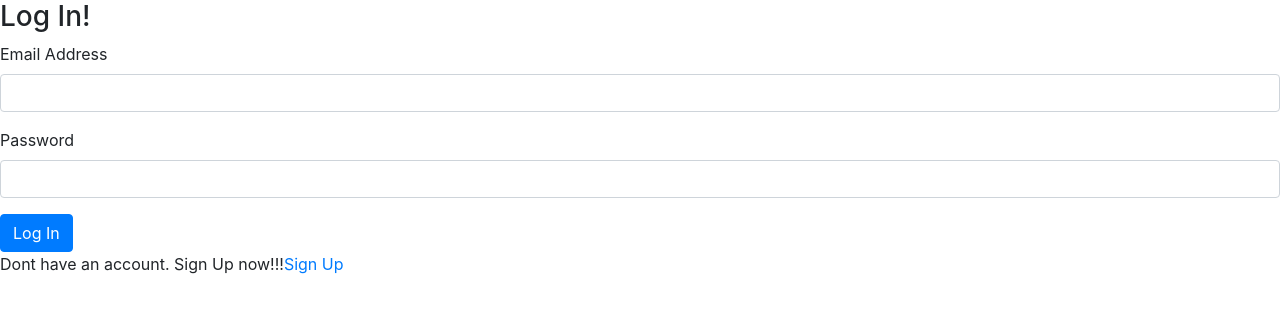
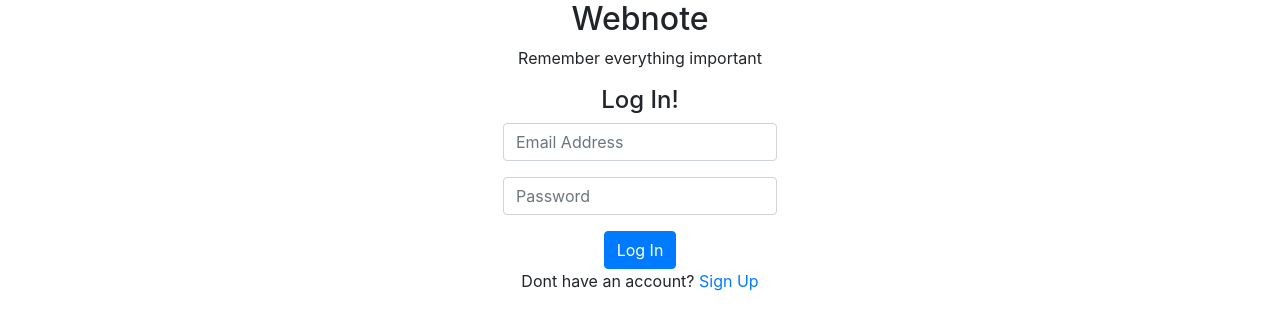
Before and after one commit to pateljannat/BlogPosts, a React (Create React App) app in the folder client/: page /login in a window 1280 px wide. Shown: the top 330 px of the page. Built offline with nearby package versions, Linux system fonts and the light colour scheme.

Commit message:
Login form center align

```diff
--- a/client/src/App.css
+++ b/client/src/App.css
@@ -1,21 +1,7 @@
-
-
-form {
-  position: relative;
-  left: 35%;
-  background-color: white;
-  width: 25%;
-  padding: 5%;
-  margin-top: 5%;
-  border: 0.5px solid gray;
-  border-radius: 5px;
+.login-container {
+  text-align: center;
 }
 
-.container {
-  width: 50%
+.login-form {
+  display: inline-block;
 }
-
-.validation-error{
-  color: red;
-  font-size: x-small;
-}
--- a/client/src/App.js
+++ b/client/src/App.js
@@ -7,6 +7,7 @@ import ListPosts from "./components/listPosts";
 import EditPosts from "./components/editPosts";
 import Login from "./components/login";
 import Registration from "./components/register";
+import "./App.css";
 
 
 class App extends Component {
@@ -26,6 +27,12 @@ class App extends Component {
     if (!this.state.isLoggedIn) {
       return (
         <Router>
+          <div className="login-container">
+          <div  className="login-form">
+            <div>
+              <h2>Webnote</h2>
+              <p>Remember everything important</p>
+            </div>
             <Route exact path="/register" component={() =>
               <Registration stateChange={this.stateChange} ></Registration>
             } />
@@ -33,6 +40,8 @@ class App extends Component {
               <Login stateChange={this.stateChange}></Login>
             } />
             <Redirect from="/" to="login" />
+          </div>
+          </div>
         </Router>
       )
     }
--- a/client/src/components/login.jsx
+++ b/client/src/components/login.jsx
@@ -53,21 +53,21 @@ class Login extends Component {
         else {
             return (
                 <form onSubmit={this.handleSubmit}>
-                    <h3>Log In!</h3>
+                    <h4>Log In!</h4>
                     <div className="form-group">
-                        <label> Email Address </label>
-                        <input className="form-control" type="email" name="email" value={this.state.email} onChange={this.handleChange}></input>
+                       {/*  <label> Email Address </label> */}
+                        <input className="form-control" type="email" name="email" value={this.state.email} onChange={this.handleChange} placeholder="Email Address"></input>
                         {/*  <span className="validation-error">{this.state.errors.email}</span> */}
                     </div>
                     <div className="form-group">
-                        <label> Password </label>
-                        <input className="form-control" type="password" name="password" value={this.state.password} onChange={this.handleChange}></input>
+                        {/* <label> Password </label> */}
+                        <input className="form-control" type="password" name="password" value={this.state.password} onChange={this.handleChange} placeholder="Password"></input>
                         {/* <span className="validation-error">{this.state.errors.password}</span> */}
                     </div>
                     <button className="btn btn-primary" type="submit">Log In</button>
 
                     <div>
-                        <span>Dont have an account. Sign Up now!!!</span>
+                        <span>Dont have an account? </span>
                         <Link to="/register">Sign Up</Link>
                     </div>
                 </form>
```
Lines whose indentation alone changed are shown as unchanged.
